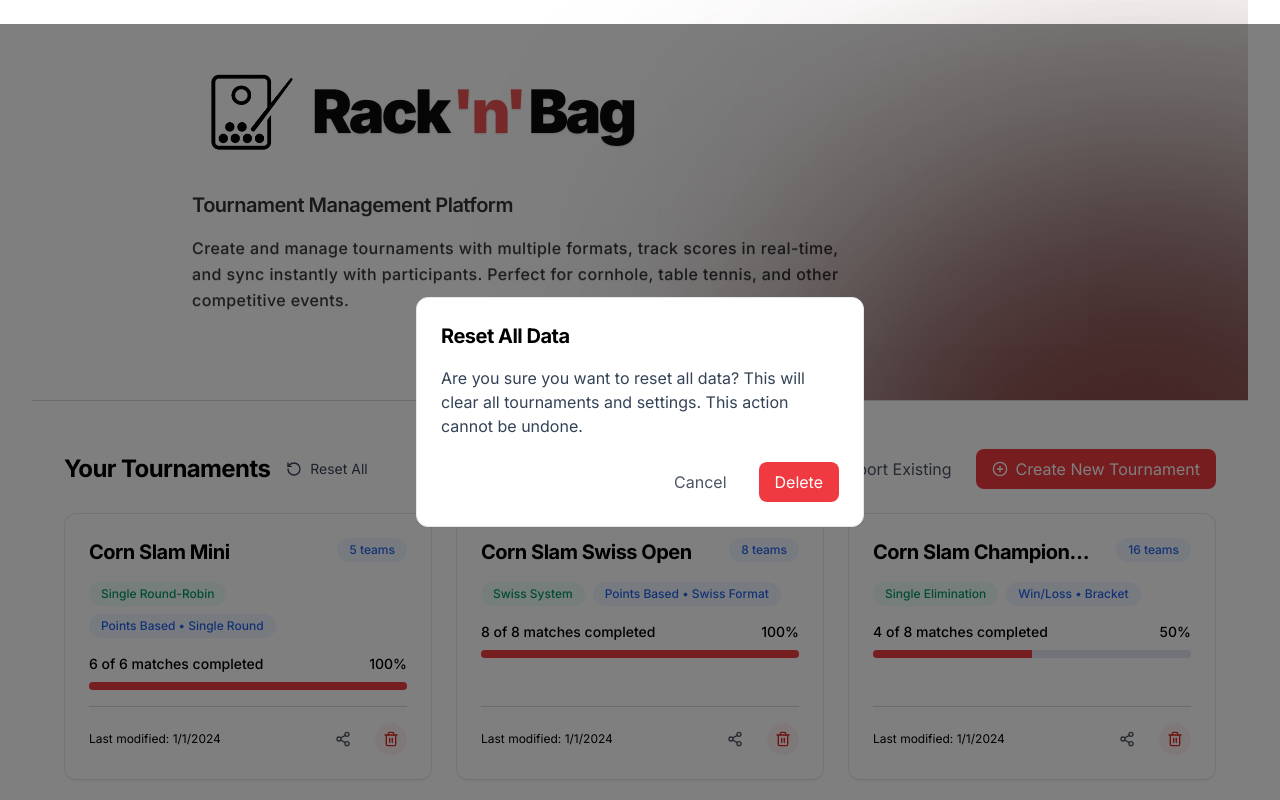
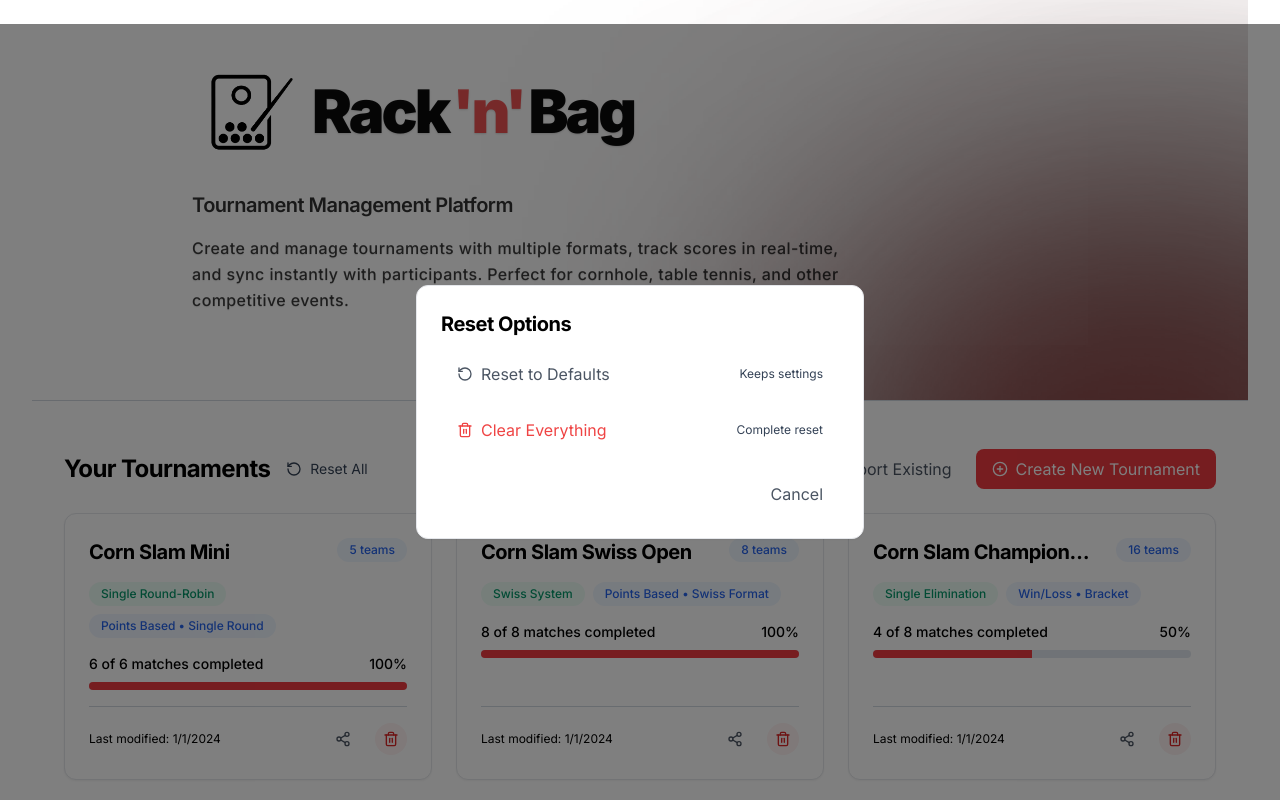
Before and after one commit to JayRichh/rack-n-bag, a Next.js app: page / in a window 1280 px wide. Both pictures are taken after a click on the button "Reset All". Shown: the top 800 px of the page. Built offline with nearby package versions, Linux system fonts and the light colour scheme.

Commit message:
feat: add reset and/or clear data functionality

```diff
--- /dev/null
+++ b/src/components/ClearDataButtons.tsx
@@ -0,0 +1,91 @@
+'use client';
+
+import React, { useState } from 'react';
+import { RotateCcw, Trash2 } from 'lucide-react';
+import { motion } from 'framer-motion';
+import { containers, typography, interactive } from '../lib/design-system';
+import { clearAllStoredData, clearAbsolutelyAllData } from '../utils/clear-storage';
+
+interface ClearModalProps {
+  isOpen: boolean;
+  onClose: () => void;
+  onResetToDefaults: () => void;
+  onClearAll: () => void;
+}
+
+function ClearModal({ isOpen, onClose, onResetToDefaults, onClearAll }: ClearModalProps) {
+  if (!isOpen) return null;
+
+  return (
+    <div className="fixed inset-0 bg-black/50 flex items-center justify-center z-50">
+      <motion.div
+        role="dialog"
+        aria-labelledby="clear-title"
+        initial={{ scale: 0.95, opacity: 0 }}
+        animate={{ scale: 1, opacity: 1 }}
+        exit={{ scale: 0.95, opacity: 0 }}
+        className={`${containers.card} max-w-md w-full mx-4`}
+      >
+        <h3 id="clear-title" className={`${typography.h3} mb-4`}>Clear Data Options</h3>
+        <div className="space-y-4">
+          <button
+            onClick={onResetToDefaults}
+            className={`${interactive.button.ghost} w-full justify-start`}
+          >
+            <RotateCcw className="w-4 h-4 mr-2" />
+            Reset to Defaults
+            <span className="text-xs text-muted-foreground ml-auto">Keeps settings</span>
+          </button>
+          <button
+            onClick={onClearAll}
+            className={`${interactive.button.ghost} w-full justify-start text-red-500`}
+          >
+            <Trash2 className="w-4 h-4 mr-2" />
+            Clear Everything
+            <span className="text-xs text-muted-foreground ml-auto">Complete reset</span>
+          </button>
+        </div>
+        <div className="flex justify-end mt-6">
+          <button onClick={onClose} className={interactive.button.ghost}>
+            Cancel
+          </button>
+        </div>
+      </motion.div>
+    </div>
+  );
+}
+
+export function ClearDataButtons() {
+  const [showClearModal, setShowClearModal] = useState(false);
+
+  const handleResetToDefaults = () => {
+    clearAllStoredData();
+    window.location.reload();
+  };
+
+  const handleClearAll = () => {
+    clearAbsolutelyAllData();
+    window.location.reload();
+  };
+
+  return (
+    <>
+      <div className="flex justify-center gap-4 mt-4">
+        <button
+          onClick={() => setShowClearModal(true)}
+          className={`${interactive.button.ghost} text-muted-foreground hover:text-accent`}
+        >
+          <RotateCcw className="w-4 h-4 mr-2" />
+          Clear Data
+        </button>
+      </div>
+
+      <ClearModal
+        isOpen={showClearModal}
+        onClose={() => setShowClearModal(false)}
+        onResetToDefaults={handleResetToDefaults}
+        onClearAll={handleClearAll}
+      />
+    </>
+  );
+}
--- a/src/components/TournamentList.tsx
+++ b/src/components/TournamentList.tsx
@@ -7,7 +7,7 @@ import { Tournament } from '../types/tournament';
 import { storage } from '../utils/storage';
 import { typography, containers, interactive, status } from '../lib/design-system';
 import { Trash2, RotateCcw, PlusCircle, Upload, Share2, Download, FileUp, Clipboard } from 'lucide-react';
-import { clearAllStoredData } from '../utils/clear-storage';
+import { clearAllStoredData, clearAbsolutelyAllData } from '../utils/clear-storage';
 import { useTournamentImportExport } from '../hooks/useTournamentImportExport';
 
 interface ImportModalProps {
@@ -17,6 +17,31 @@ interface ImportModalProps {
   onImportClipboard: () => void;
   isLoading?: boolean;
 }
+
+interface ExportModalProps {
+  isOpen: boolean;
+  onClose: () => void;
+  tournament: Tournament;
+  onExportFile: () => void;
+  onExportShareCode: () => void;
+  isLoading?: boolean;
+}
+
+interface DeleteConfirmModalProps {
+  isOpen: boolean;
+  onClose: () => void;
+  onConfirm: () => void;
+  title: string;
+  message: string;
+}
+
+interface ResetModalProps {
+  isOpen: boolean;
+  onClose: () => void;
+  onResetToDefaults: () => void;
+  onClearAll: () => void;
+}
+
 const getFormatLabel = (tournament: Tournament) => {
   switch (tournament.phase) {
     case 'ROUND_ROBIN_SINGLE':
@@ -44,6 +69,7 @@ const getFormatDescription = (tournament: Tournament) => {
       return scoringType;
   }
 };
+
 function ImportModal({ isOpen, onClose, onImportFile, onImportClipboard, isLoading }: ImportModalProps) {
   if (!isOpen) return null;
 
@@ -86,15 +112,6 @@ function ImportModal({ isOpen, onClose, onImportFile, onImportClipboard, isLoadi
       </motion.div>
     </div>
   );
-}
-
-interface ExportModalProps {
-  isOpen: boolean;
-  onClose: () => void;
-  tournament: Tournament;
-  onExportFile: () => void;
-  onExportShareCode: () => void;
-  isLoading?: boolean;
 }
 
 function ExportModal({ isOpen, onClose, tournament, onExportFile, onExportShareCode, isLoading }: ExportModalProps) {
@@ -141,14 +158,6 @@ function ExportModal({ isOpen, onClose, tournament, onExportFile, onExportShareC
   );
 }
 
-interface DeleteConfirmModalProps {
-  isOpen: boolean;
-  onClose: () => void;
-  onConfirm: () => void;
-  title: string;
-  message: string;
-}
-
 function DeleteConfirmModal({ isOpen, onClose, onConfirm, title, message }: DeleteConfirmModalProps) {
   if (!isOpen) return null;
 
@@ -180,6 +189,48 @@ function DeleteConfirmModal({ isOpen, onClose, onConfirm, title, message }: Dele
   );
 }
 
+function ResetModal({ isOpen, onClose, onResetToDefaults, onClearAll }: ResetModalProps) {
+  if (!isOpen) return null;
+
+  return (
+    <div className="fixed inset-0 bg-black/50 flex items-center justify-center z-50">
+      <motion.div
+        role="dialog"
+        aria-labelledby="reset-title"
+        initial={{ scale: 0.95, opacity: 0 }}
+        animate={{ scale: 1, opacity: 1 }}
+        exit={{ scale: 0.95, opacity: 0 }}
+        className={`${containers.card} max-w-md w-full mx-4`}
+      >
+        <h3 id="reset-title" className={`${typography.h3} mb-4`}>Reset Options</h3>
+        <div className="space-y-4">
+          <button
+            onClick={onResetToDefaults}
+            className={`${interactive.button.ghost} w-full justify-start`}
+          >
+            <RotateCcw className="w-4 h-4 mr-2" />
+            Reset to Defaults
+            <span className="text-xs text-muted-foreground ml-auto">Keeps settings</span>
+          </button>
+          <button
+            onClick={onClearAll}
+            className={`${interactive.button.ghost} w-full justify-start text-red-500`}
+          >
+            <Trash2 className="w-4 h-4 mr-2" />
+            Clear Everything
+            <span className="text-xs text-muted-foreground ml-auto">Complete reset</span>
+          </button>
+        </div>
+        <div className="flex justify-end mt-6">
+          <button onClick={onClose} className={interactive.button.ghost}>
+            Cancel
+          </button>
+        </div>
+      </motion.div>
+    </div>
+  );
+}
+
 const TournamentCard = forwardRef<HTMLDivElement, { tournament: Tournament; onDelete: (id: string) => void; onShare: (tournament: Tournament) => void }>(
   ({ tournament, onDelete, onShare }, ref) => {
     const router = useRouter();
@@ -202,7 +253,6 @@ const TournamentCard = forwardRef<HTMLDivElement, { tournament: Tournament; onDe
       onDelete(tournament.id);
       setShowDeleteConfirm(false);
     };
-
 
     function getParticipantLabel(length: number): React.ReactNode {
       return `${length} ${length === 1 ? 'team' : 'teams'}`;
@@ -323,7 +373,7 @@ function EmptyState() {
 export function TournamentList() {
   const router = useRouter();
   const [tournaments, setTournaments] = useState(storage.getTournaments());
-  const [showResetConfirm, setShowResetConfirm] = useState(false);
+  const [showResetModal, setShowResetModal] = useState(false);
   const [showImportModal, setShowImportModal] = useState(false);
   const [showExportModal, setShowExportModal] = useState(false);
   const [selectedTournament, setSelectedTournament] = useState<Tournament | null>(null);
@@ -343,8 +393,13 @@ export function TournamentList() {
     setTournaments(storage.getTournaments());
   };
 
-  const handleReset = () => {
+  const handleResetToDefaults = () => {
     clearAllStoredData();
+    window.location.reload();
+  };
+
+  const handleClearAll = () => {
+    clearAbsolutelyAllData();
     window.location.reload();
   };
 
@@ -414,7 +469,7 @@ export function TournamentList() {
         <div className="flex items-center gap-4">
           <h2 className={typography.h2}>Your Tournaments</h2>
           <button
-            onClick={() => setShowResetConfirm(true)}
+            onClick={() => setShowResetModal(true)}
             className="text-muted-foreground hover:text-accent transition-colors flex items-center gap-2 text-sm"
           >
             <RotateCcw className="w-4 h-4" />
@@ -465,12 +520,11 @@ export function TournamentList() {
         </AnimatePresence>
       </div>
 
-      <DeleteConfirmModal
-        isOpen={showResetConfirm}
-        onClose={() => setShowResetConfirm(false)}
-        onConfirm={handleReset}
-        title="Reset All Data"
-        message="Are you sure you want to reset all data? This will clear all tournaments and settings. This action cannot be undone."
+      <ResetModal
+        isOpen={showResetModal}
+        onClose={() => setShowResetModal(false)}
+        onResetToDefaults={handleResetToDefaults}
+        onClearAll={handleClearAll}
       />
 
       <ImportModal
--- a/src/utils/clear-storage.ts
+++ b/src/utils/clear-storage.ts
@@ -4,3 +4,10 @@ export function clearAllStoredData(): void {
   storage.resetToDefaults();
   window.location.reload();
 }
+
+export function clearAbsolutelyAllData(): void {
+  Object.keys(window.localStorage).forEach(key => {
+    window.localStorage.removeItem(key);
+  });
+  window.location.reload();
+}
```
